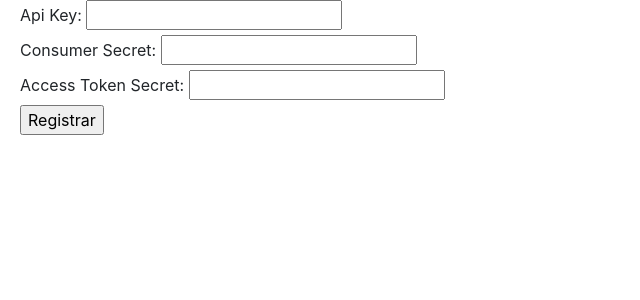
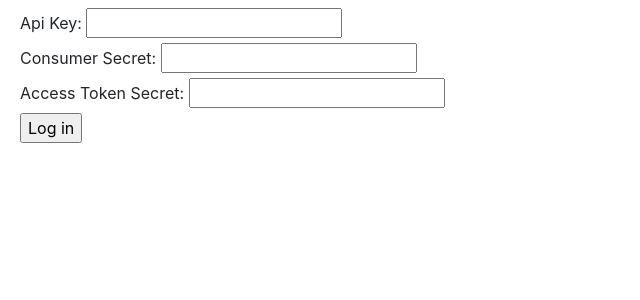
Before and after one commit to AferriDaniel/Twitter_Data_Analysis, a Flask app: page /signup/ in a window 1280 px wide. Shown: the part 70-370 px from the top of the page, without its empty margins (0-640 px from the left). Run offline with Flask 2, Linux system fonts and the light colour scheme.

Commit message:
Changes in frontend added

```diff
--- a/static/base.css
+++ b/static/base.css
@@ -14,3 +14,8 @@ nav{
 title{
     font-size: 39px;
 }
+
+h1{
+    font-size: 30px;
+    font-family: 'Ubuntu', 'Lucida Grande', 'Lucida Sans Unicode', 'Geneva', 'Verdana', sans-serif;
+}
--- a/templates/base_template.html
+++ b/templates/base_template.html
@@ -3,6 +3,8 @@
 <head>
     <meta charset="UTF-8">
     <title>{% block title %}{% endblock %}</title>
+
+
     <link rel="stylesheet" href="https://cdn.jsdelivr.net/npm/bootstrap@4.5.3/dist/css/bootstrap.min.css"
           integrity="sha384-TX8t27EcRE3e/ihU7zmQxVncDAy5uIKz4rEkgIXeMed4M0jlfIDPvg6uqKI2xXr2" crossorigin="anonymous">
     <link rel="stylesheet" href="/static/base.css">
@@ -13,6 +15,8 @@
     <a href="/signup">Enter Credentials</a>
 
 </nav>
+
+<h1>{% block header %}{% endblock %}</h1>
 <body>
 {% block content %}{% endblock %}
 </body>
--- a/templates/home.html
+++ b/templates/home.html
@@ -1,7 +1,8 @@
 {% extends "base_template.html" %}
 
 {% block title %}My Twitter Analysis{% endblock %}
+{% block header %}Main Twitter Dashboard{% endblock %}
 
 {% block content %}
-There is a total of {{ tweets_count }} tweets
+There is a total of {{ tweets_count }} tweets in your home Twitter page
 {% endblock %}
--- a/templates/user_info_form.html
+++ b/templates/user_info_form.html
@@ -8,6 +8,6 @@
     <input type="text" id="email" name="name" /><br>
     <label for="name">Access Token Secret: </label>
     <input type="text" id="password" name="name" /><br>
-    <input type="submit" id="send-signup" name="signup" value="Registrar" />
+    <input type="submit" id="send-signup" name="signup" value="Log in" />
 </form>
 {% endblock %}
```
